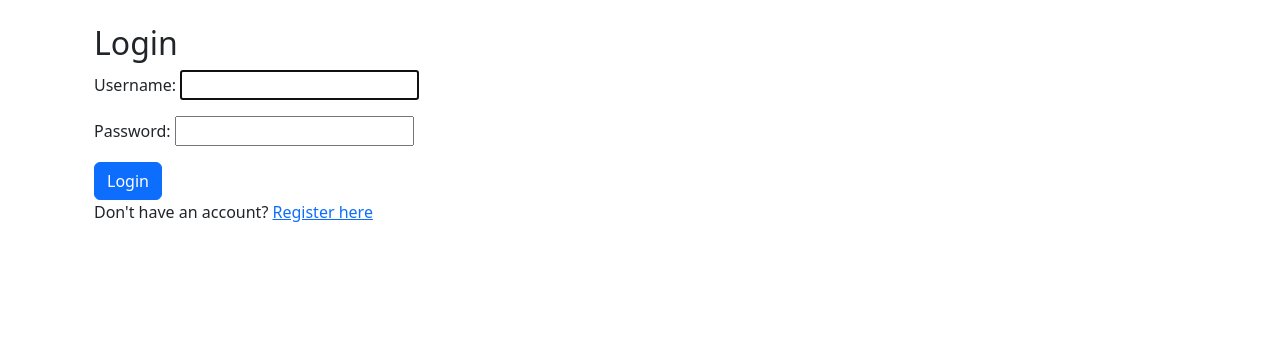
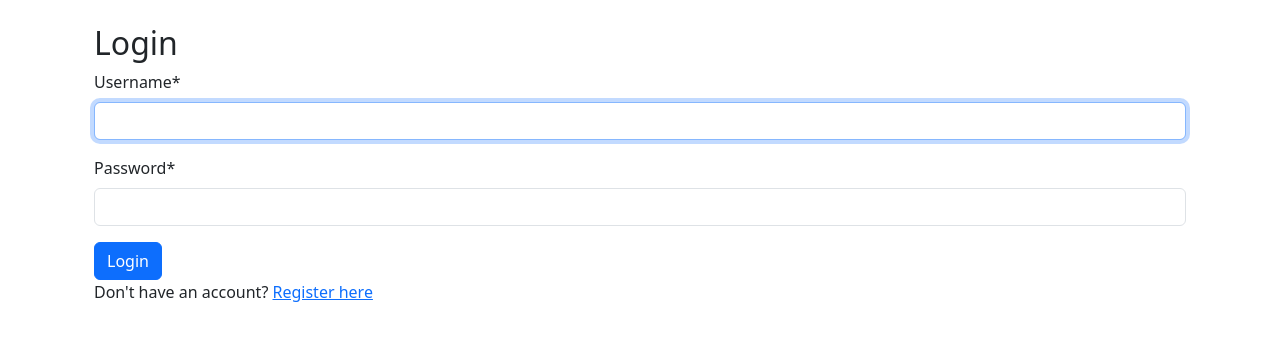
Before and after one commit to JohnnyWalker010/agroparser, a Django app: page /login/ in a window 1280 px wide. Shown: the part 56-397 px from the top of the page. Run offline with Django 5.2, Linux system fonts and the light colour scheme; some libraries are stand-ins or nearby versions.

Commit message:
Make login page crispy.

```diff
--- a/templates/base.html
+++ b/templates/base.html
@@ -30,7 +30,6 @@
 											{% csrf_token %}
 											<button type="submit" class="nav-link btn btn-link">Logout</button>
 										</form>
-									</li>
                 {% else %}
                     <li class="nav-item">
                         <a class="nav-link" href="{% url 'login' %}">Login</a>
--- a/templates/registration/login.html
+++ b/templates/registration/login.html
@@ -1,11 +1,13 @@
 {% extends "base.html" %}
+
+{% load crispy_forms_tags %}
 
 {% block content %}
   <div class="container mt-4">
     <h2>Login</h2>
-    <form method="post">
+    <form method="post" class="form">
       {% csrf_token %}
-      {{ form.as_p }}
+      {{ form|crispy }}
       <button type="submit" class="btn btn-primary">Login</button>
     </form>
     <p>Don't have an account? <a href="{% url 'register' %}">Register here</a></p>
```
Also changed, not shown: db.sqlite3.
